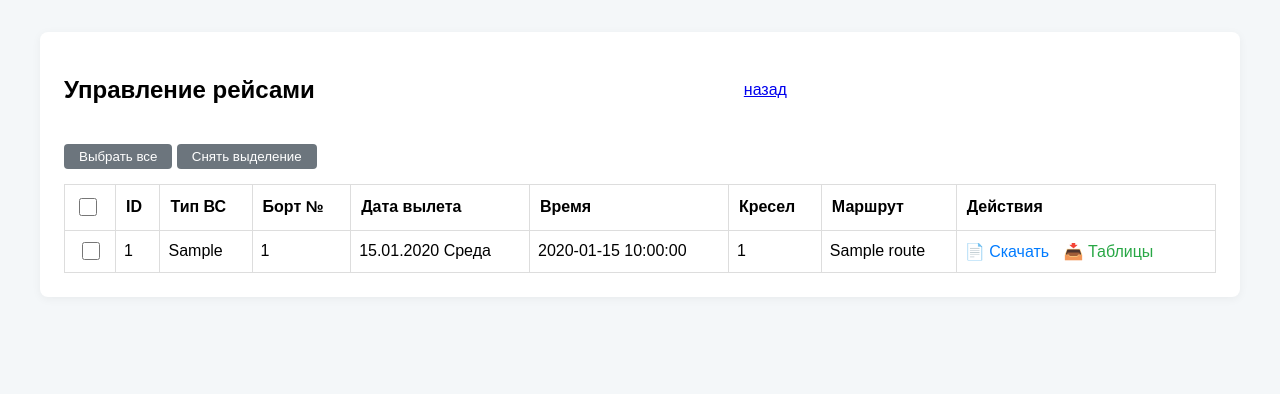
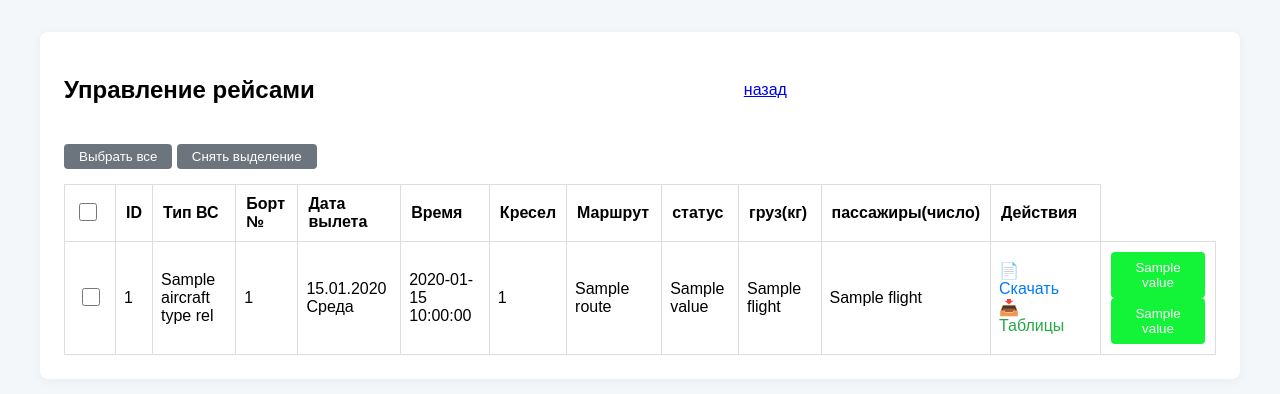
Before and after one commit to TheCoolestProgrammer/gazprom-flights, a FastAPI app: template templates/dispatcher/flights.html in a window 1280 px wide. Shown: the part 50-444 px from the top of the page. Run offline with FastAPI, Linux system fonts and the light colour scheme; the template is opened without the code that fills it: most values are stand-ins (such as "Sample title", 1, 10 or a date in 2020); parts of the project's set-up code (start-up, migrations or seed data) failed here and were passed over.

Commit message:
do flight statuses changing

```diff
--- a/src/routes/main_dispatcher.py
+++ b/src/routes/main_dispatcher.py
@@ -14,7 +14,7 @@ from src.dependencies import get_current_user, RoleChecker
 from src.models.user import User, Role
 from src.models.passenger import Passenger, RequestStatus,Gender,TripPurpose, GTURelation
 from src.models.department import Department
-from src.models.flights import Flight
+from src.models.flights import Flight, FlightPlaneStatus
 from src.schemas.flight import FlightCreate, FlightCreateForm, FlightResponse, FlightParseResponse, SelectedFlightsRequest
 from src.parsers.docs_parser import parse_flight_docx
 from docx import Document
@@ -254,7 +254,8 @@ async def create_flight_from_form(
             departure_time=flight_data.departure_time,
             place_number=flight_data.place_number,
             route=flight_data.route,
-            pilot_id=flight_data.pilot_id
+            pilot_id=flight_data.pilot_id,
+            # flight_status = FlightStatus.PLANNED.value
         )
         db.add(new_flight)
         db.commit()
--- a/templates/dispatcher/flights.html
+++ b/templates/dispatcher/flights.html
@@ -40,25 +40,81 @@
                 <th style="padding: 10px; border: 1px solid #ddd;">Время</th>
                 <th style="padding: 10px; border: 1px solid #ddd;">Кресел</th>
                 <th style="padding: 10px; border: 1px solid #ddd;">Маршрут</th>
+
+                <th style="padding: 10px; border: 1px solid #ddd;">статус</th>
+                <th style="padding: 10px; border: 1px solid #ddd;">груз(кг)</th>
+                <th style="padding: 10px; border: 1px solid #ddd;">пассажиры(число)</th>
+
                 <th style="padding: 10px; border: 1px solid #ddd;">Действия</th>
             </tr>
         </thead>
         <tbody>
-            {% for flight in flights %}
+            {% for flight_data in flights %}
+            {% set flight = flight_data[0] %}
+            {% set passenger_count = flight_data[1] or 0 %}
+            {% set total_weight = flight_data[2] or 0 %}
             <tr>
                 <td style="padding: 8px; border: 1px solid #ddd; text-align: center;">
                     <input type="checkbox" class="flight-checkbox" data-flight-id="{{ flight.id }}" data-flight-number="{{ flight.flight_number }}" data-aircraft-type="{{ flight.aircraft_type }}" data-gzp="{{ flight.gzp }}" data-departure-date="{{ flight.departure_date }}" data-departure-time="{{ flight.departure_time }}" data-place-number="{{ flight.place_number }}" data-route="{{ flight.route }}">
                 </td>
                 <td style="padding: 8px; border: 1px solid #ddd;">{{ flight.id }}</td>
-                <td style="padding: 8px; border: 1px solid #ddd;">{{ flight.aircraft_type }}</td>
+                <td style="padding: 8px; border: 1px solid #ddd;">{{ flight.aircraft_type_rel.name }}</td>
                 <td style="padding: 8px; border: 1px solid #ddd;">{{ flight.flight_number }}</td>
                 <td style="padding: 8px; border: 1px solid #ddd;">{{ flight.departure_date|format_date_ru }}</td>
                 <td style="padding: 8px; border: 1px solid #ddd;">{{ flight.departure_time }}</td>
                 <td style="padding: 8px; border: 1px solid #ddd;">{{ flight.place_number }}</td>
                 <td style="padding: 8px; border: 1px solid #ddd;">{{ flight.route }}</td>
+
+                <td style="padding: 8px; border: 1px solid #ddd;">{{ flight.flight_status.value }}</td>
+                <td style="padding: 8px; border: 1px solid #ddd;">{{ total_weight }}</td>
+                <td style="padding: 8px; border: 1px solid #ddd;">{{ passenger_count }}</td>
                 <td style="padding: 8px; border: 1px solid #ddd;">
                     <a href="/main_dispatcher/download/{{ flight.id }}" style="color: #007bff; text-decoration: none; margin-right: 10px;">📄 Скачать</a>
                     <a href="/main_dispatcher/download-excel-tables/{{ flight.id }}" style="color: #28a745; text-decoration: none; margin-right: 10px;">📥 Таблицы</a>
+                    {% if flight.flight_status == flight_statuses.PLANNED %}
+
+                        <button type="button"
+                            class="btn btn-success"
+                            onclick="changeStatus({{ flight.id }}, '{{ flight_statuses.IN_PROGRESS.value }}')"
+                            style="background: #13f438; color: white; padding: 8px 16px; border: none; border-radius: 4px; cursor: pointer;">
+                            {{ flight_statuses.IN_PROGRESS.value }}
+                        </button>
+                        <button type="button"
+                            class="btn btn-success"
+                            onclick="changeStatus({{ flight.id }}, '{{ flight_statuses.COMPLETED.value }}')"
+                            style="background: #13f438; color: white; padding: 8px 16px; border: none; border-radius: 4px; cursor: pointer;">
+                            {{ flight_statuses.COMPLETED.value }}
+                        </button>
+
+                    {%elif flight.flight_status == flight_statuses.IN_PROGRESS %}
+                        <button type="button"
+                            class="btn btn-success"
+                            onclick="changeStatus({{ flight.id }}, '{{ flight_statuses.PLANNED.value }}')"
+                            style="background: #13f438; color: white; padding: 8px 16px; border: none; border-radius: 4px; cursor: pointer;">
+                            {{ flight_statuses.PLANNED.value }}
+                        </button>
+                        <button type="button"
+                            class="btn btn-success"
+                            onclick="changeStatus({{ flight.id }}, '{{ flight_statuses.COMPLETED.value }}')"
+                            style="background: #13f438; color: white; padding: 8px 16px; border: none; border-radius: 4px; cursor: pointer;">
+                            {{ flight_statuses.COMPLETED.value }}
+                        </button>
+                    {% else %}
+                    <td>
+                        <button type="button"
+                            class="btn btn-success"
+                            onclick="changeStatus({{ flight.id }}, '{{ flight_statuses.PLANNED.value }}')"
+                            style="background: #13f438; color: white; padding: 8px 16px; border: none; border-radius: 4px; cursor: pointer;">
+                            {{ flight_statuses.PLANNED.value }}
+                        </button>
+                        <button type="button"
+                            class="btn btn-success"
+                            onclick="changeStatus({{ flight.id }}, '{{ flight_statuses.IN_PROGRESS.value }}')"
+                            style="background: #13f438; color: white; padding: 8px 16px; border: none; border-radius: 4px; cursor: pointer;">
+                            {{ flight_statuses.IN_PROGRESS.value }}
+                        </button>
+                    </td>
+                    {% endif %}
                 </td>
             </tr>
             {% endfor %}
@@ -243,6 +299,24 @@ async function downloadSelected() {
     }
 }
 
+async function changeStatus(flightId, statusName) {
+    const response = await fetch(`/dispatcher/flights/${flightId}/change_status`, {
+        method: 'POST',
+        headers: {
+            'Content-Type': 'application/json',
+        },
+        // Ключ "status" должен совпадать с именем аргумента в FastAPI
+        body: JSON.stringify({ status: statusName })
+    });
+
+    if (response.ok) {
+        location.reload(); // Перезагружаем для обновления кнопок
+    } else {
+        const err = await response.json();
+        console.error(err);
+        alert("Ошибка обновления: " + JSON.stringify(err.detail));
+    }
+}
 // // Функции для модального окна
 // function openCreateModal() {
 //     document.getElementById('createModal').style.display = 'block';
```
Also changed, not shown: src/models/flights.py (+9 -1 lines), src/routes/dispatcher.py (+43 -7 lines), templates/main_dispatcher/dashboard.html (+5 -2 lines), 1 other file.
